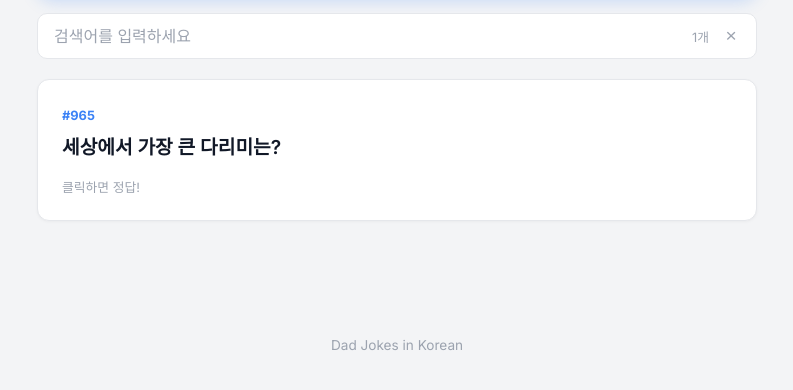
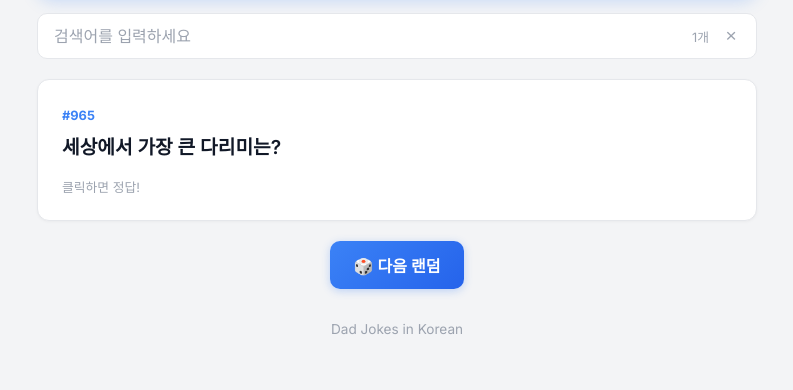
Before and after one commit to ysoftman/dadjoke, a website built with Vite: page index.html in a window 1280 px wide. Both pictures are taken after a click on the button "랜덤 조크 보기". Shown: the part 206-596 px from the top of the page, without its empty margins (243-1036 px from the left). Built offline with nearby package versions, Linux system fonts and the light colour scheme.

Commit message:
Add inline random button below card and fix even card hover highlight

```diff
--- a/src/main.ts
+++ b/src/main.ts
@@ -80,9 +80,11 @@ function updateLoadingIndicator(container: HTMLElement) {
 
 	if (currentIndex >= displayJokes.length) {
 		sentinel.textContent = "";
+		(sentinel as HTMLElement).style.display = "none";
 		if (observer) observer.unobserve(sentinel);
 	} else {
 		sentinel.textContent = "Loading...";
+		(sentinel as HTMLElement).style.display = "block";
 	}
 }
 
@@ -190,6 +192,22 @@ function showRandom() {
 	if (countEl) countEl.textContent = "1개";
 
 	resetCards([joke]);
+
+	const container = document.getElementById("cards");
+	if (container) {
+		const btn = document.createElement("button");
+		btn.type = "button";
+		btn.className = "inline-random-btn";
+		btn.textContent = "🎲 다음 랜덤";
+		btn.addEventListener("click", showRandom);
+		const sentinel = container.querySelector(".scroll-sentinel");
+		if (sentinel) {
+			container.insertBefore(btn, sentinel);
+		} else {
+			container.appendChild(btn);
+		}
+	}
+
 	window.scrollTo({ top: 0 });
 }
 
--- a/src/style.css
+++ b/src/style.css
@@ -6,7 +6,6 @@
 }
 body {
   font-family: "Inter", sans-serif;
-  min-height: 100vh;
   padding: max(2rem, env(safe-area-inset-top))
     max(1rem, env(safe-area-inset-right)) max(2rem, env(safe-area-inset-bottom))
     max(1rem, env(safe-area-inset-left));
@@ -195,7 +194,6 @@ header p {
 }
 .card:nth-child(even) {
   background: #f8fafc;
-  border-color: #e2e8f0;
 }
 .card-meta {
   margin-bottom: 0.5rem;
@@ -389,6 +387,43 @@ header p {
   outline-offset: 3px;
 }
 
+/* ====================== INLINE RANDOM BUTTON ====================== */
+.inline-random-btn {
+  display: block;
+  margin: 0 auto;
+  padding: 0.75rem 1.5rem;
+  font-size: 1rem;
+  font-family: "Inter", sans-serif;
+  font-weight: 600;
+  color: #fff;
+  background: linear-gradient(135deg, #3b82f6, #2563eb);
+  border: none;
+  border-radius: 10px;
+  cursor: pointer;
+  box-shadow: 0 2px 8px rgba(59, 130, 246, 0.3);
+  transition:
+    transform 0.2s ease,
+    box-shadow 0.2s ease;
+}
+.inline-random-btn:hover {
+  transform: translateY(-2px);
+  box-shadow: 0 4px 16px rgba(59, 130, 246, 0.4);
+}
+.inline-random-btn:active {
+  transform: scale(0.96);
+}
+.inline-random-btn:focus-visible {
+  outline: 3px solid #3b82f6;
+  outline-offset: 3px;
+}
+[data-theme="dark"] .inline-random-btn {
+  background: linear-gradient(135deg, #1e40af, #1e3a8a);
+  box-shadow: 0 2px 8px rgba(30, 64, 175, 0.4);
+}
+[data-theme="dark"] .inline-random-btn:hover {
+  box-shadow: 0 4px 16px rgba(30, 64, 175, 0.5);
+}
+
 /* ====================== FOOTER ====================== */
 footer {
   text-align: center;
@@ -488,7 +523,6 @@ footer {
 }
 [data-theme="dark"] .card:nth-child(even) {
   background: #1a2332;
-  border-color: #2d3a4d;
 }
 [data-theme="dark"] .card-number {
   color: #60a5fa;
```
